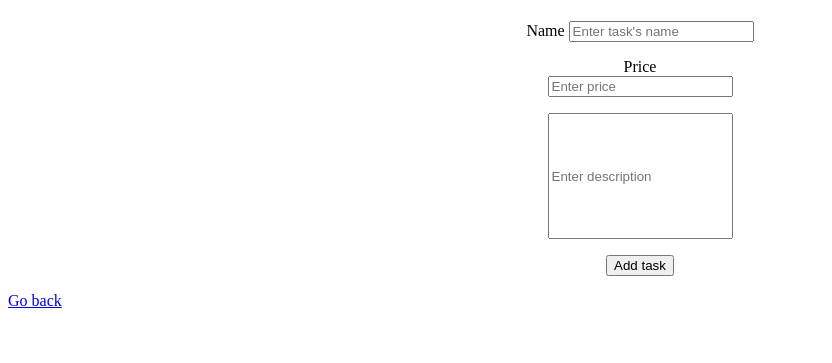
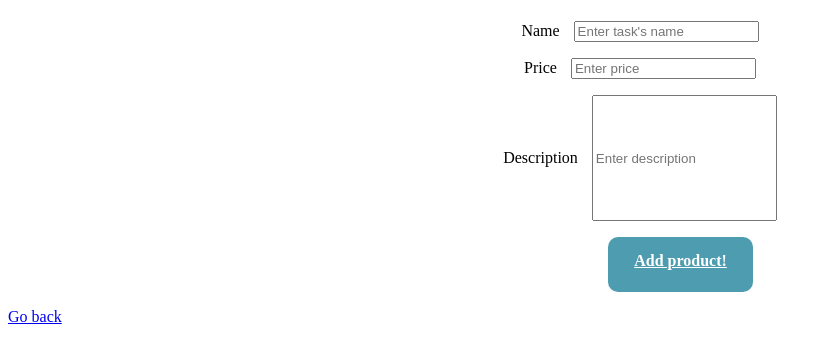
Before and after one commit to Mercutio217/checkpoint_reevaluation, a Flask app: page /add in a window 1280 px wide. Shown: the part 136-499 px from the top of the page, without its empty margins (0-832 px from the left). Run offline with Flask 2, Linux system fonts and the light colour scheme.

Commit message:
Everything stopped working

```diff
--- a/controller/DB_controller.py
+++ b/controller/DB_controller.py
@@ -40,6 +40,6 @@ class DBController:
     def remove_from_db(self, product_id):
         database = self.get_connection()
         cursor = database.cursor()
-        cursor.execute("DELETE FROM products WHERE id = ?", (product_id, ))
+        cursor.execute("DELETE FROM products WHERE id = ?", (product_id,))
         database.commit()
         database.close()
--- a/controller/Product_controller.py
+++ b/controller/Product_controller.py
@@ -2,7 +2,6 @@ from controller.DB_controller import DBController
 
 
 class Product_Controller:
-
     def __init__(self):
         self.database = DBController()
         self.connection = self.database.get_connection()
--- a/main.py
+++ b/main.py
@@ -11,6 +11,7 @@ def index():
     list_of_products = my_controller.get_product_list()
     return render_template("index.html", list_of_products=list_of_products)
 
+
 @app.route("/add", methods=["GET", "POST"])
 def add_product():
     if request.method == "GET":
@@ -18,16 +19,14 @@ def add_product():
     else:
         new_product = Product(request.form["name"], request.form["description"], request.form["price"])
         my_controller.add_product(new_product)
-        return redirect(url_for("index"))
+        return redirect("index")
 
-@app.route("/remove/<int:product_id>")
+
+@app.route("/remove/<int:product_id>", methods=["GET", "POST"])
 def remove_product(product_id):
     my_controller.remove_product(product_id)
     return redirect(url_for("index"))
 
 
-
-
-
 if __name__ == '__main__':
     app.run(debug=True)
--- a/model/Product.py
+++ b/model/Product.py
@@ -1,5 +1,4 @@
 class Product:
-
     def __init__(self, name, description, price):
         self.id = None
         self.name = name
--- a/static/style.css
+++ b/static/style.css
@@ -3,32 +3,32 @@ header {
     margin-top: 25px;
     margin-bottom: 20px;
 }
+
 #header-title {
     text-align: left;
-    width: 40px;
+    width: 80px;
     margin-left: 25px;
     margin-right: 0px;
 }
+
 h1 {
     position: relative;
     width: 25px;
     font-family: sans-serif;
     font-weight: bold;
 }
-#header-button {
 
-    position: absolute; left: 500px; top: 0px;
-    text-align: right;
-    width: 30px;
-}
-#header-button a {
+.accept_button a {
+    position: absolute;
+    left: 850px;
+    top: 0px;
     display: block;
     width: 115px;
     height: 25px;
     background: #4E9CAF;
-    padding: 10px;
+    padding: 15px;
     text-align: center;
-    border-radius: 5px;
+    border-radius: 10px;
     color: white;
     font-weight: bold;
 }
@@ -38,8 +38,9 @@ table {
     border-collapse: collapse;
     width: 100%;
 }
+
 thead {
-    color: forestgreen;
+    background-color: forestgreen;
 }
 
 td, th {
@@ -55,6 +56,25 @@ tr:nth-child(even) {
 .description {
     height: 120px;
 }
+
+#add_button {
+    display: block;
+    width: 115px;
+    height: 25px;
+    background: #4E9CAF;
+    padding: 15px;
+    text-align: center;
+    border-radius: 10px;
+    color: white;
+    font-weight: bold;
+    margin-left: 600px;
+}
+
 .add_form {
     text-align: center;
 }
+
+label {
+    display: inline-block;
+    margin-right: 10px;
+}
--- a/templates/add_product.html
+++ b/templates/add_product.html
@@ -1,20 +1,22 @@
 {% extends "style.html" %}
 {% block title %}Add new product {% endblock %}
-{% block header %}<div class="header-title"><h1>Add new product</h1></div>{% endblock %}
+{% block header %}
+    <div class="header-title"><h1>Add new product</h1></div>{% endblock %}
 {% block container %}
     <div class="add_form">
-<form action="{{ url_for('add_product') }}" method="POST">
+        <form action="{{ url_for("add_product") }}" method="POST">
             {{ error_message }}
             <p>
                 <label>Name</label>
-                        <input name="name" placeholder="Enter task's name">
+                <input name="field" placeholder="Enter task's name">
             </p>
             <p>
-                       <div> <label>Price</label></div>
-                        <input class="price" name="price" placeholder="Enter price">
+                <label>Price</label>
+                <input class="field" name="price" placeholder="Enter price">
             </p>
-          <p> <input class="description" name="description" placeholder="Enter description"> </p>
-                    <p> <button class="button" type="submit" formaction="/add"> Add task</button> </p>
+            <label>Description</label>
+            <input class="description" name="description" placeholder="Enter description">
+            <p><a id="add_button" href="/add"> Add product!</a></p>
 
         </form>
     </div>
```
Also changed, not shown: templates/index.html (+4 -3 lines), controller/products.db. Lines whose indentation alone changed are shown as unchanged.
